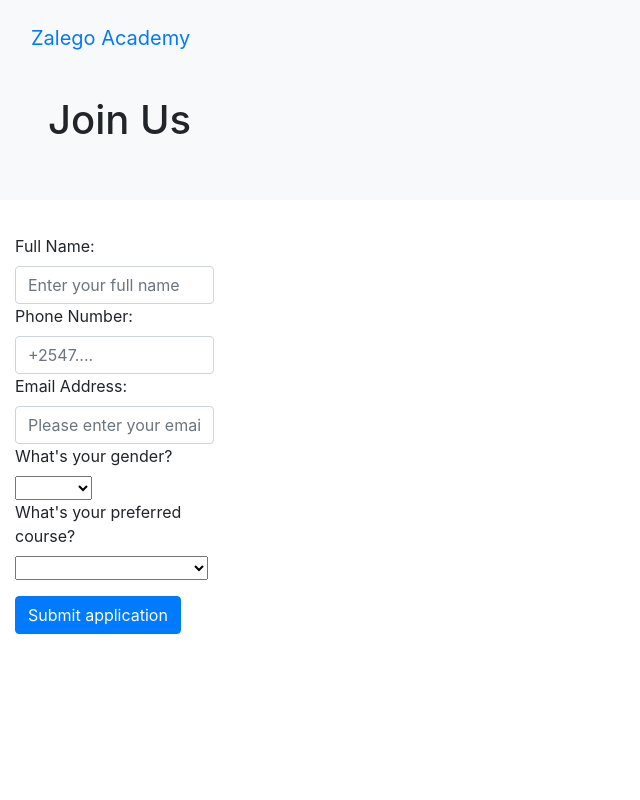
After one commit to Michelle-Wanderi/project, a PHP site: page /add-enrollment.php in a window 1280 px wide. The commit adds this page. Shown: the whole page, without its empty margins (0-640 px from the left). Run offline with PHP 8.4, Linux system fonts and the light colour scheme.

Commit message:
other changes

```diff
--- /dev/null
+++ b/add-enrollment.php
@@ -0,0 +1,97 @@
+<?php
+//database connection
+require_once('logics/dbconnection.php');
+if($conn)
+{
+    echo "Connection successful";
+}
+else
+{
+    echo "Connection failed";
+}
+if(isset($_POST['submitButton']))
+{
+    $fullname=$_POST['fullname'];
+    $phonenumber=$_POST['phonenumber'];
+    $email=$_POST['email'];
+    $gender=$_POST['gender'];
+    $course=$_POST['course'];
+
+$insertData = mysqli_query($conn,"INSERT INTO enrollment(fullname,phonenumber,email,gender,course) VALUES('$fullname','$phonenumber','$email','$gender','$course')");
+    if($insertData)
+{
+    echo "Data submitted successfully";
+    header('location:students.php');
+}
+else{
+    echo "Error occurred".mysqli-error($conn);
+}
+}
+
+?>
+<!DOCTYPE html>
+<html lang="en">
+<head>
+    <meta charset="UTF-8">
+    <meta http-equiv="X-UA-Compatible" content="IE=edge">
+    <meta name="viewport" content="width=device-width, initial-scale=1.0">
+    <title>Zalego Academy</title>
+    <link rel="stylesheet" href="bootstrap/css/bootstrap.min.css">
+    <link rel="stylesheet" href="style.css">
+    <link rel="stylesheet" href="font-awesome/fonts/fontawesome-webfont.svg">
+</head>
+<body>
+    <nav  class="navbar navbar-expand-lg bg-light fixed-top ">
+        <div class="container-fluid">
+            <a href="#" class="navbar-brand">Zalego Academy</a>
+            <button class="navbar-toggler" type="button" data-bs-toggle="collapse" aria-expanded="false" data-bs-target="#menus">
+                <span class="navbar-toggler-icon"></span>
+            </button>
+        </div>
+    </nav><br><br>
+    <main class="p-5 bg-light grey text-black mb-4">
+        <h1>Join Us</h1>
+    </main>
+    <div class="container-fluid">
+        <div class="row">
+                <form action="add-enrollment.php" method="POST">
+                    <div class="col-lg-6">
+                        <label for="Full Name" class="form-label">Full Name:</label>
+                        <input type="text" name="fullname" class="form-control" placeholder="Enter your full name">
+                    </div>
+                    <div class="col-lg-6">
+                        <label for="Phone Number" class="form-label">Phone Number:</label>
+                        <input type="tel" class="form-control" name="phonenumber" placeholder="+2547....">
+                    </div>
+                    <div class="col-lg-6">
+                        <label for="Email address" class="form-label">Email Address:</label>
+                        <input type="text" name="email" class="form-control" placeholder="Please enter your email">
+                    </div>
+                    <div class="col-lg-6">
+                            <label for="gender"  class="form-label">What's your gender?</label>
+                            <select class="form-select" name="gender" aria-label="Defaul select example">
+                            <option selected="--Select your gender--"></option>
+                            <option value="female">Female</option>
+                            <option value="male">Male</option>
+                        </select>
+                    </div>
+                    <div class="col-lg-6">
+                            <label for="course"  class="form-label">What's your preferred course?</label>
+                            <select class="form-select" aria-label="Defaul select example" name="course">
+                            <option selected="--Select your course--"></option>
+                            <option value="web design">Web design</option>
+                            <option value="cybersecurity">Cybersecurity</option>
+                            <option value="data science">Data science</option>
+                            <option value="software development">Software development</option>
+                        </select>
+                    </div>
+                 </div>
+                 <button class="btn btn-primary" name="submitButton">Submit application</button>
+                </form>
+
+
+                <script src="bootstrap/js/bootstrap.bundle.min.js"></script>
+                <script src="bootstrap/js/bootstrap.min.js"></script>
+                <link rel="stylesheet" href="font-awesome/fonts/FontAwesome.otf">
+
+</body>
--- a/students.php
+++ b/students.php
@@ -21,6 +21,7 @@ $sqlQuery= mysqli_query($conn,"SELECT * FROM enrollment");
                 <div class="col-lg-12">
                     <div class="card-header bg-dark text-white text-center">
                         <span>Students</span>
+                        <a href="add-enrollment.php?" class="btn btn-secondary btn-sm text-left"><i class="fa fa-view"></i>Add Student</a>
                     </div>
                     <div class="card-body">
                         <table class="table table-striped table-hover table-responsive" style="font-style: 12px;">
```
